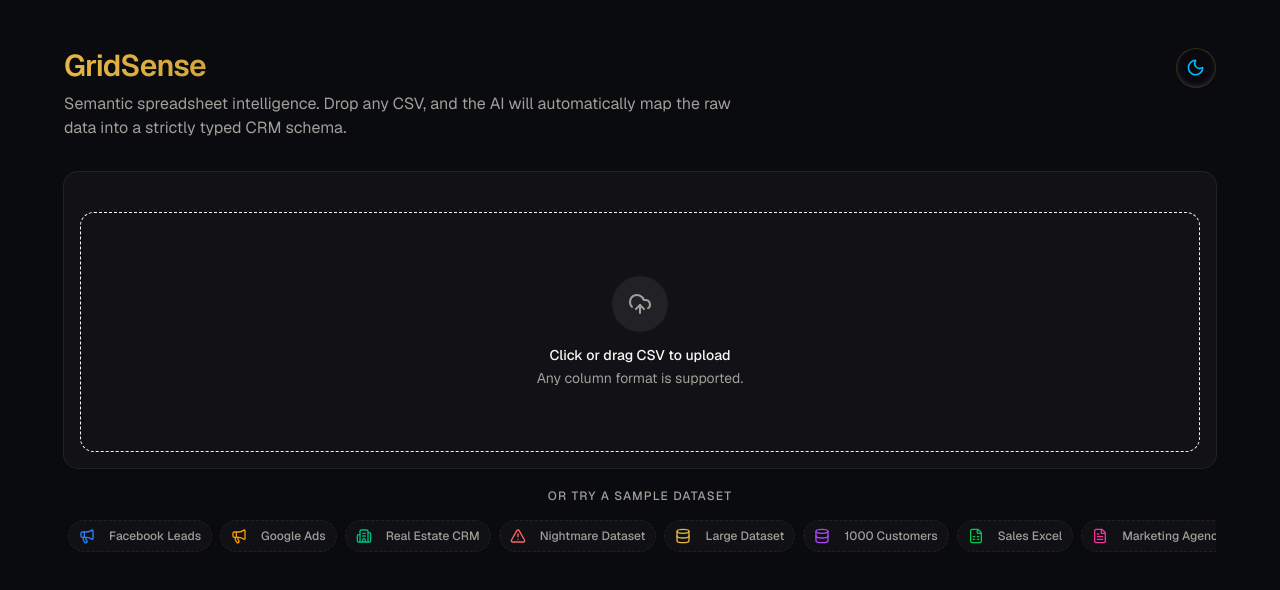
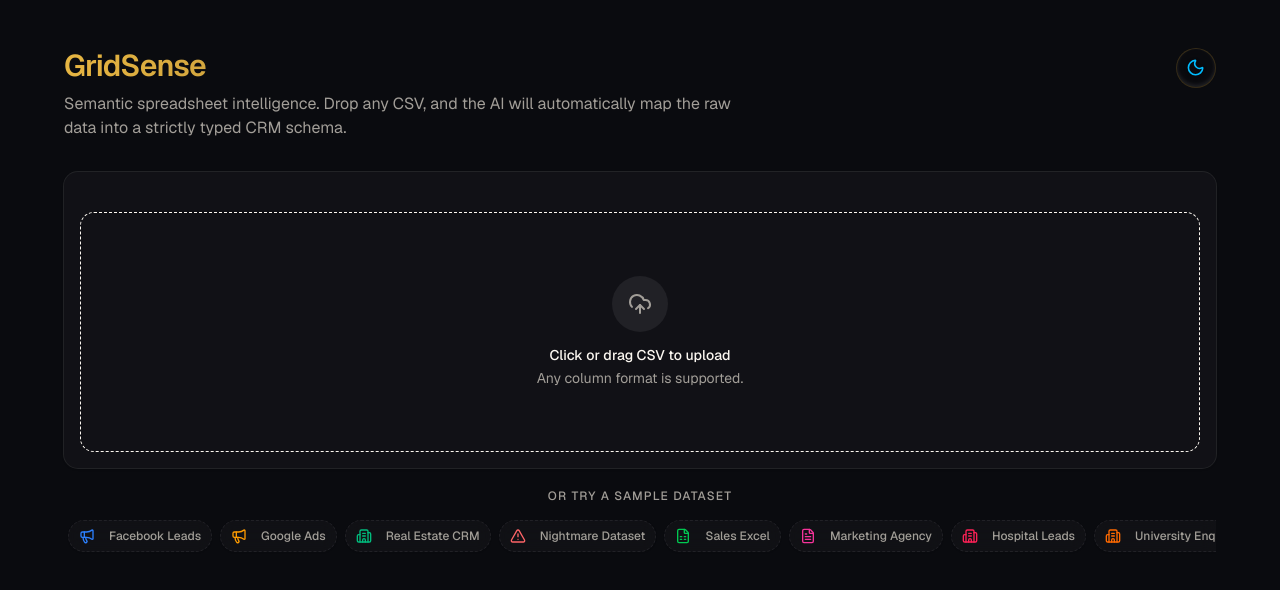
Before and after one commit to notUbaid/GridSense, a Next.js app in the folder frontend/: page / in a window 1280 px wide. Shown: the top 590 px of the page. Built offline with nearby package versions, Linux system fonts and the light colour scheme; no server answers.

Commit message:
fix: remove 1000 customers and large dataset from test files list

```diff
--- a/frontend/src/components/upload/Dropzone.tsx
+++ b/frontend/src/components/upload/Dropzone.tsx
@@ -1,5 +1,5 @@
 import React, { useCallback, useState } from 'react';
-import { UploadCloud, Megaphone, Building2, AlertTriangle, Database, FileSpreadsheet, FileText, Loader2 } from 'lucide-react';
+import { UploadCloud, Megaphone, Building2, AlertTriangle, FileSpreadsheet, FileText, Loader2 } from 'lucide-react';
 import { cn } from '@/lib/utils';
 import { motion } from 'framer-motion';
 import { Button } from '@/components/ui/button';
@@ -111,8 +111,7 @@ const TEST_FILES = [
   { filename: 'google_ads_lead_export.csv', label: 'Google Ads', icon: Megaphone, color: 'text-amber-500' },
   { filename: 'real_estate_crm_export.csv', label: 'Real Estate CRM', icon: Building2, color: 'text-emerald-500' },
   { filename: 'absolute_nightmare_dataset.csv', label: 'Nightmare Dataset', icon: AlertTriangle, color: 'text-destructive' },
-  { filename: 'large_dataset.csv', label: 'Large Dataset', icon: Database, color: 'text-primary' },
-  { filename: 'customers-1000.csv', label: '1000 Customers', icon: Database, color: 'text-purple-500' },
+
   { filename: 'sales_team_excel.csv', label: 'Sales Excel', icon: FileSpreadsheet, color: 'text-green-500' },
   { filename: 'marketing_agency_lead_sheet.csv', label: 'Marketing Agency', icon: FileText, color: 'text-pink-500' },
   { filename: 'hospital_inquiry_leads.csv', label: 'Hospital Leads', icon: Building2, color: 'text-rose-500' },
```
